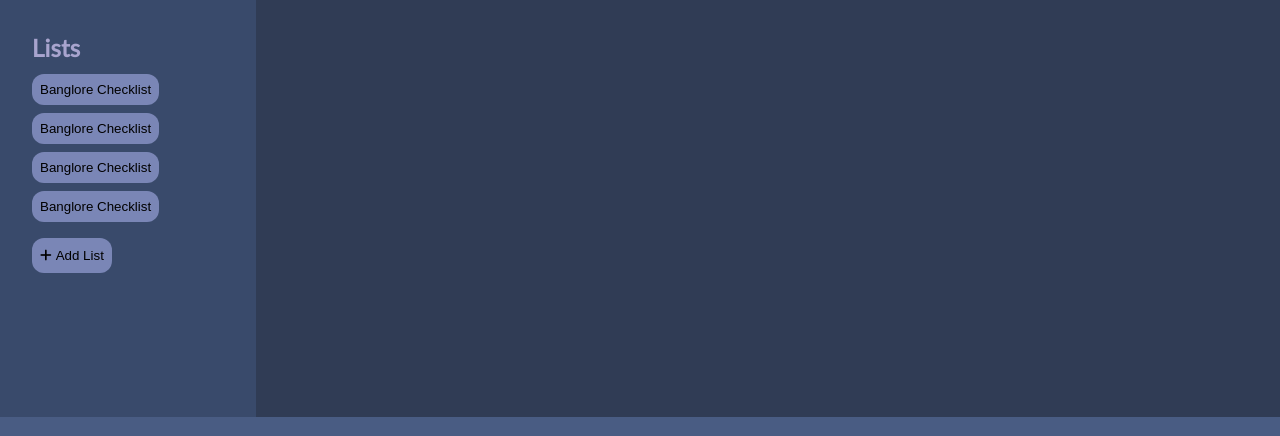
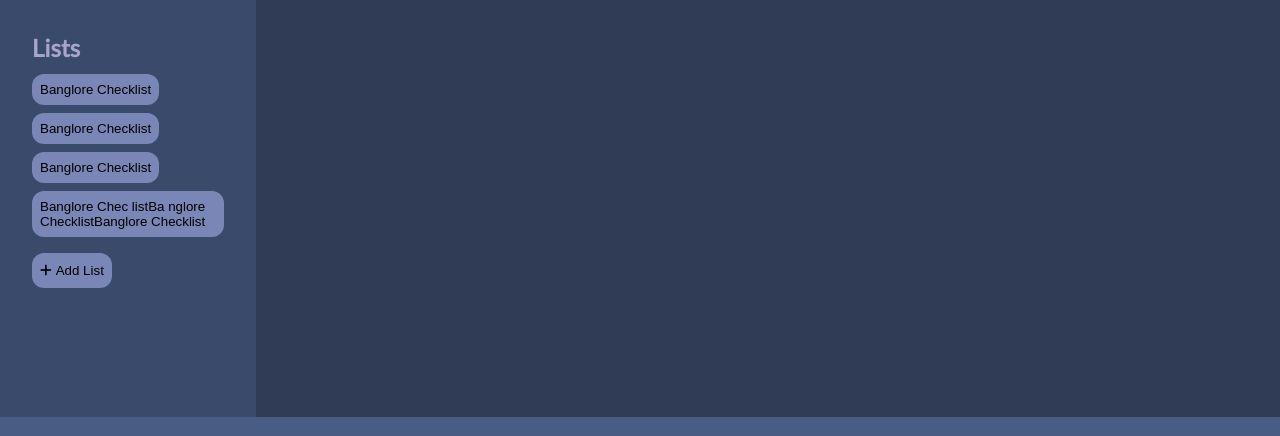
Before and after one commit to johntony366/to-do-list, a website built with webpack: page dist/index.html in a window 1280 px wide. Shown: the part 283-719 px from the top of the page. Built offline with nearby package versions, Linux system fonts and the light colour scheme.

Commit message:
Fix sidebar and buttons width

```diff
--- a/dist/index.html
+++ b/dist/index.html
@@ -45,7 +45,7 @@
             <li><button>Banglore Checklist</button></li>
             <li><button>Banglore Checklist</button></li>
             <li><button>Banglore Checklist</button></li>
-            <li><button>Banglore Checklist</button></li>
+            <li><button>Banglore Chec listBa nglore ChecklistBanglore Checklist</button></li>
           </ul>
           <button class="add-list-btn flex">
             <i class="fa-solid fa-plus"></i>
--- a/dist/styles.css
+++ b/dist/styles.css
@@ -93,15 +93,13 @@ body > .container {
     flex-wrap: wrap;
 }
 
-.sidebar li {
-    width: max-content;
-}
-
 .sidebar button {
     background-color: var(--p3);
     border: none;
     border-radius: 12px;
     padding: 8px;
+
+    text-align: left;
 }
 
 .sidebar button:hover {
@@ -264,9 +262,9 @@ body > .container {
 
 /* Media queries */
 
-@media (min-width: 800px) {
+@media (min-width: 980px) {
     body > .container {
-        grid-template-columns: 1fr 4fr;
+        grid-template-columns: 20% 80%;
         grid-template-rows: 100px 1fr 100px;
     }
 
```
